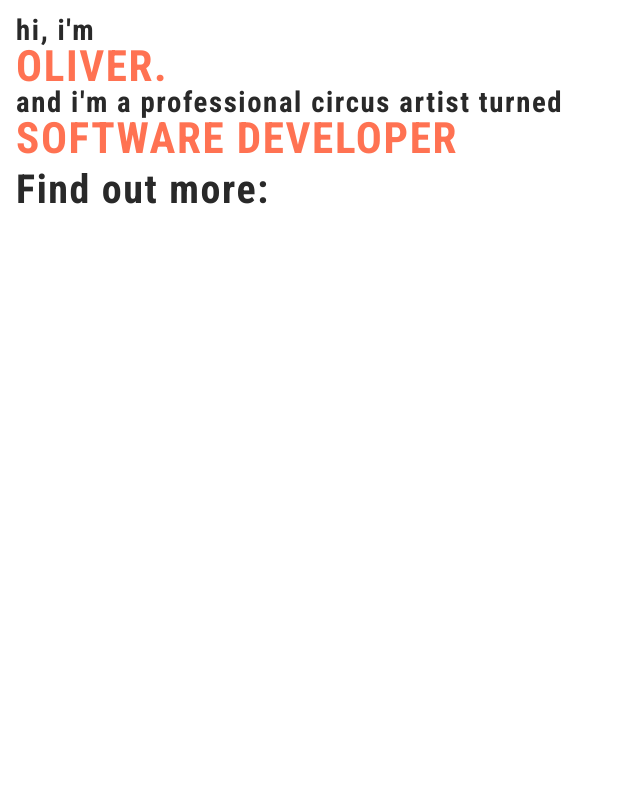
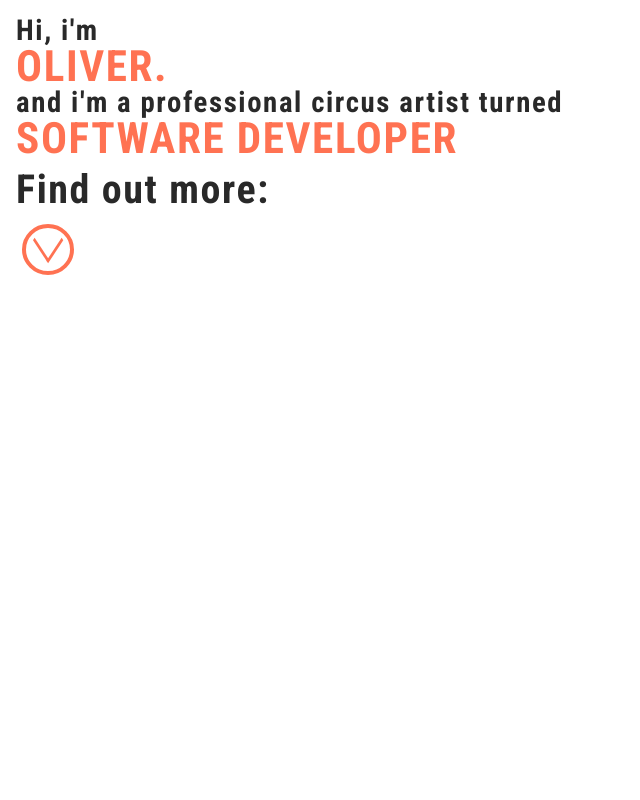
Before and after one commit to Oliversw/portfolio, a Gatsby site: page / in a window 1280 px wide. Shown: the top 800 px of the page, without its empty margins (0-640 px from the left). Built offline with nearby package versions, Linux system fonts and the light colour scheme; Gatsby itself is replaced by a stand-in of ours.

Commit message:
Add more styles to landing

```diff
--- a/gatsby-config.js
+++ b/gatsby-config.js
@@ -28,6 +28,14 @@ module.exports = {
         icon: `src/images/gatsby-icon.png`, // This path is relative to the root of the site.
       },
     },
+    {
+      resolve: "gatsby-plugin-react-svg",
+      options: {
+        rule: {
+          include: /assets/
+        }
+      }
+    },
     // this (optional) plugin enables Progressive Web App + Offline functionality
     // To learn more, visit: https://gatsby.dev/offline
     // `gatsby-plugin-offline`,
--- a/package.json
+++ b/package.json
@@ -11,6 +11,7 @@
     "gatsby-plugin-manifest": "^2.4.33",
     "gatsby-plugin-offline": "^3.2.30",
     "gatsby-plugin-react-helmet": "^3.3.12",
+    "gatsby-plugin-react-svg": "^3.0.0",
     "gatsby-plugin-sharp": "^2.6.38",
     "gatsby-plugin-styled-components": "^3.3.14",
     "gatsby-source-filesystem": "^2.3.32",
@@ -19,7 +20,8 @@
     "react": "^16.12.0",
     "react-dom": "^16.12.0",
     "react-helmet": "^6.1.0",
-    "styled-components": "^5.2.0"
+    "styled-components": "^5.2.0",
+    "svg-react-loader": "^0.4.6"
   },
   "devDependencies": {
     "prettier": "2.1.2"
--- a/src/components/header.js
+++ b/src/components/header.js
@@ -1,8 +1,11 @@
 import React from "react"
 import styled from "styled-components"
+import ChevronDown from "../svg/chevronDown.svg"
 
 const SiteHeader = styled.header`
   min-height: 100vh;
+  display: flex;
+  flex-flow: column nowrap;
 `
 
 const SpanSlight = styled.span`
@@ -13,12 +16,35 @@ const SpanSlight = styled.span`
   font-size: 1.8rem;
 `
 
+const Cap = styled.span`
+  text-transform: uppercase;
+`
+
+const Button = styled.button`
+  background: none;
+  border: none;
+  border-radius: 25rem;
+  outline: none;
+  width: 4rem;
+  height: 4rem;
+  padding: inherit;
+`
+
 const Header = ({ siteTitle }) => (
   <SiteHeader>
-      <h1><SpanSlight>Hi, I'm </SpanSlight>Oliver. <SpanSlight>and I'm a professional circus artist turned </SpanSlight>Software Developer</h1>
-      <h2>Find out more:</h2>
+    <h1>
+      <SpanSlight>
+        <Cap>H</Cap>i, I'm{" "}
+      </SpanSlight>
+      Oliver.{" "}
+      <SpanSlight>and I'm a professional circus artist turned </SpanSlight>
+      Software Developer
+    </h1>
+    <h2>Find out more:</h2>
+    <Button>
+      <img src={ChevronDown} />
+    </Button>
   </SiteHeader>
 )
 
-
 export default Header
--- a/src/components/layout.js
+++ b/src/components/layout.js
@@ -36,9 +36,11 @@ const Layout = ({ children }) => {
         }}
       >
         <main>{children}</main>
-        <footer style={{
-          marginTop: `2rem`
-        }}>
+        <footer
+          style={{
+            marginTop: `2rem`,
+          }}
+        >
           © {new Date().getFullYear()}, Built with
           {` `}
           <a href="https://www.gatsbyjs.com">Gatsby</a>
```
Also changed, not shown: src/svg/chevronDown.svg (added), 1 other file.
